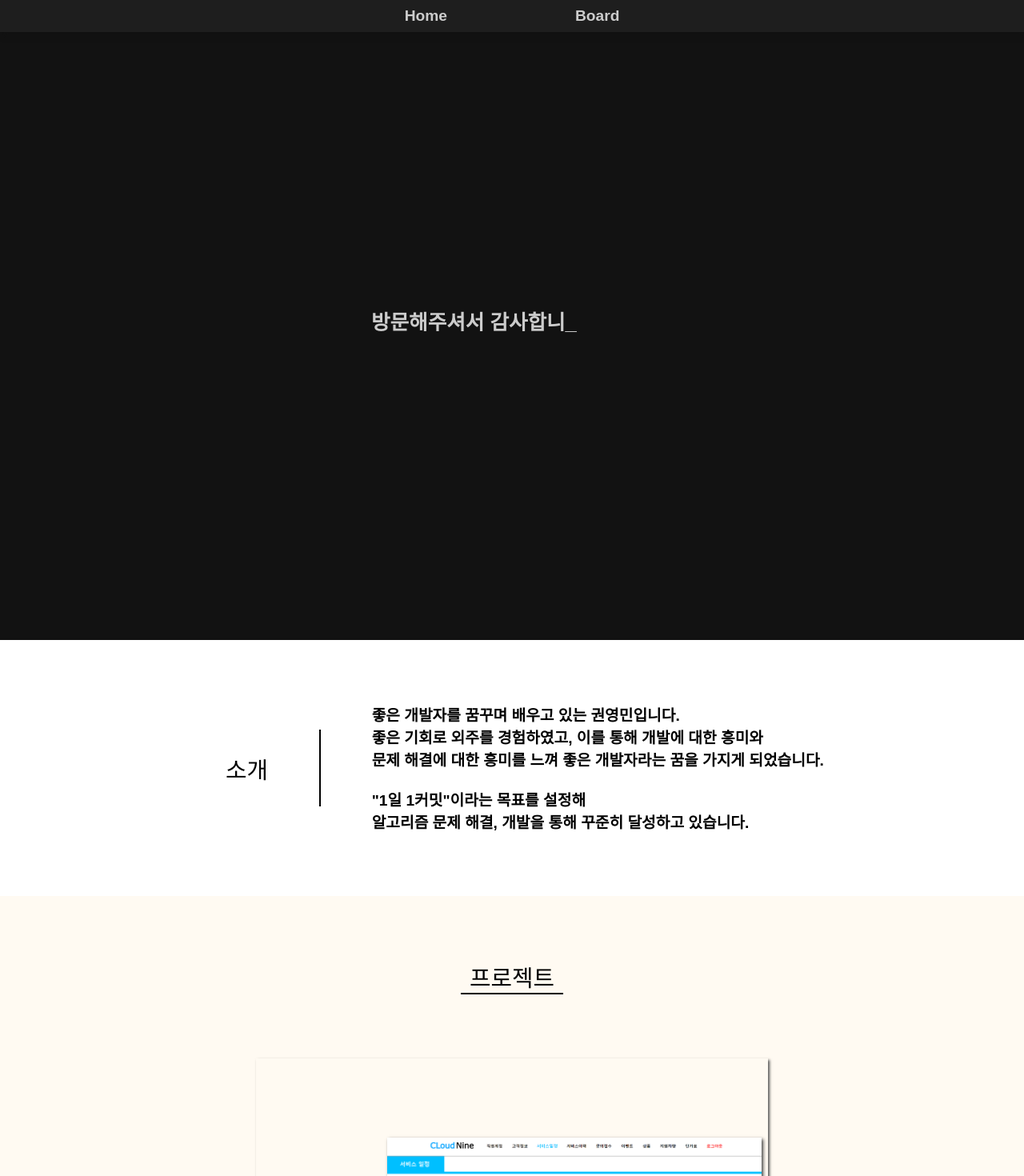
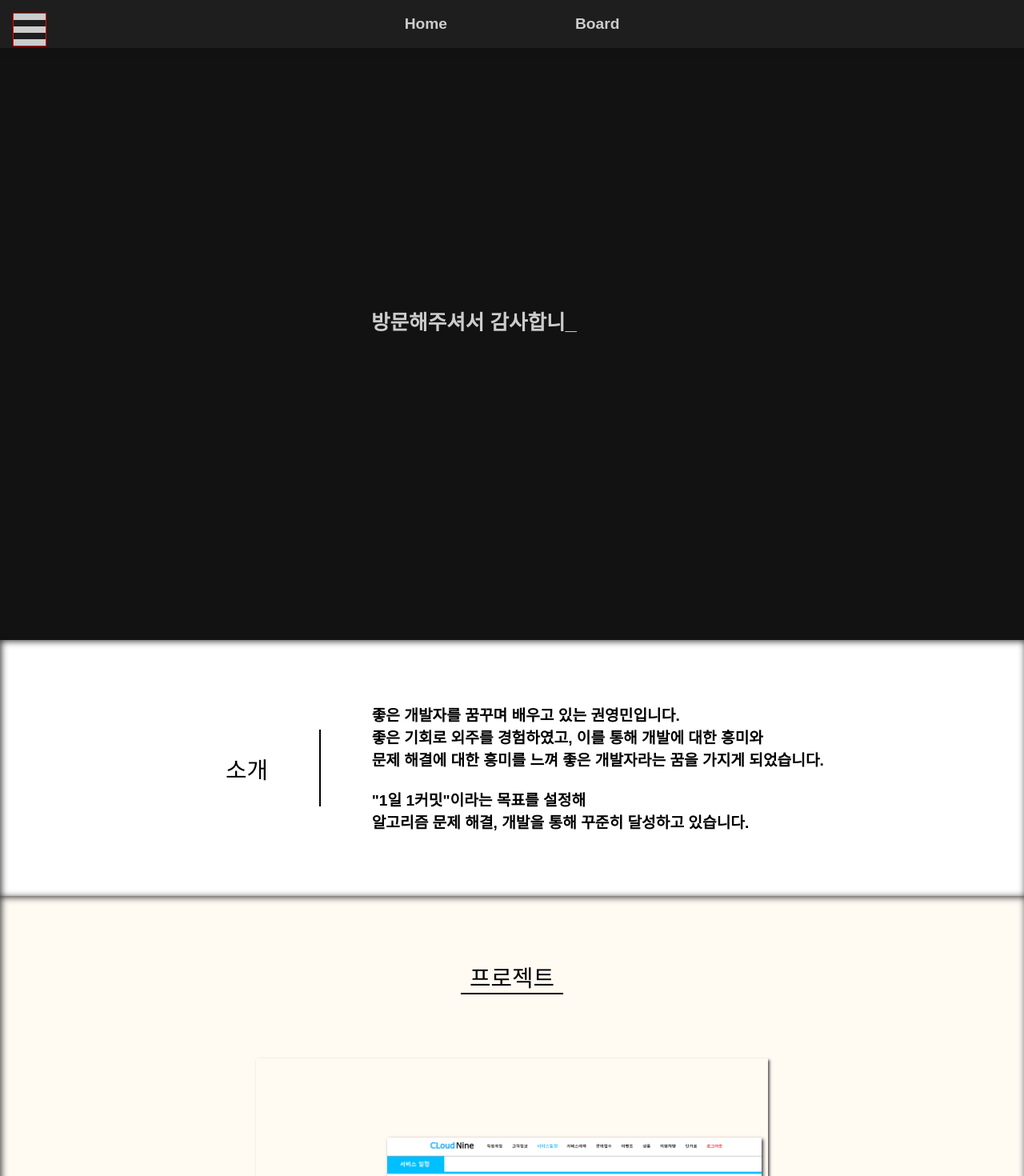
Before and after one commit to ymkwon3/web, a React (Create React App) app in the folder web/: page /#/ in a window 1280 px wide. Shown: the top 1470 px of the page at 80% size. Built offline with nearby package versions, Linux system fonts and the light colour scheme.

Commit message:
네비 햄버거 버튼 추가

```diff
--- a/web/src/App.jsx
+++ b/web/src/App.jsx
@@ -9,12 +9,23 @@ import MainPage from './components/MainPage';
 import Board from './components/Board';
 // intro page
 
+// todo : dark mode, light mode
+
 function App() {
   const naviRef = useRef();
-
+  const [menuActive, setMenuActive] = useState(false);
+  const menuClick = () => {
+    setMenuActive(!menuActive);
+  };
   return (
     <>
       <div className="App">
+        <div className='menu-bar-container' onClick={menuClick}>
+          <div className={menuActive ? "menu-change menu-bar1" : "menu-bar1"}></div>
+          <div className={menuActive ? "menu-change menu-bar2" : "menu-bar2"}></div>
+          <div className={menuActive ? "menu-change menu-bar3" : "menu-bar3"}></div>
+        </div>
+
         <HashRouter>
           <div className="navi flex-row" ref={naviRef}>
             <Link to="/">Home</Link>
--- a/web/src/components/MainPage.jsx
+++ b/web/src/components/MainPage.jsx
@@ -72,7 +72,7 @@ function App(props) {
                 {header}{cursor}
             </div>
         </div>
-        <div className="App-aboutMe flex-row">
+        <div className="box-shadow-inset App-aboutMe flex-row">
             <div className="subTitle" ref={(e) => slideRef.current[0] = e} style={{ opacity: 0 }}>
                 소개
             </div>
@@ -90,7 +90,7 @@ function App(props) {
                 알고리즘 문제 해결, 개발을 통해 꾸준히 달성하고 있습니다.
             </div>
         </div>
-        <div className="App-project flex-column">
+        <div className="box-shadow-inset App-project flex-column">
             <Project />
         </div>
     </>
--- a/web/src/components/board.jsx
+++ b/web/src/components/board.jsx
@@ -84,7 +84,7 @@ function App(props) {
     }
 
     return (
-        <div className='board flex-column'>
+        <div className='box-shadow-inset board flex-column'>
             <ul className='scroll-y flex-column'>
                 {boardList}
             </ul>
--- a/web/src/css/App.css
+++ b/web/src/css/App.css
@@ -11,6 +11,10 @@ body {
   background-color: rgb(12, 12, 12);
   font-size: 10px;
   transition: 0.2s all;
+}
+
+.box-shadow-inset {
+  box-shadow: inset 0.1rem 0.1rem 0.5rem #333333;
 }
 
 .App {
@@ -156,7 +160,7 @@ body {
 }
 
 .navi {
-  height: 5vh;
+  height: 7.5vh;
   overflow: hidden;
   width: 100vw;
   background-color: #1e1e1e;;
@@ -184,64 +188,6 @@ body {
   top: 0;
 }
 
-.menu-button {
-  position: fixed;
-  display: inline-block!important;
-  content: none;
-  top: 1rem;
-  left: 1rem;
-  cursor: pointer;
-  z-index: 3;
-}.menu-button:hover > div{
-  width: 2.5rem!important;
-}
-
-.menu-bar1, .menu-bar2, .menu-bar3 {
-  width: 1.5rem;
-  height: 0.5rem;
-  background-color: black;
-  margin: 0.5rem 0;
-  transition: 0.5s;
-}
-
-.menu-bar2 {
-  width: 1.0rem!important;
-}
-
-.menu-bar3 {
-  width: 2.0rem!important;
-}
-
-.menu-bar1.menu-change {
-  width: 2.5rem!important;
-  transform: translateY(1.0rem) rotate(-45deg) ;
-}
-.menu-bar2.menu-change {
-  opacity: 0;
-}
-.menu-bar3.menu-change {
-  width: 2.5rem!important;
-  transform: translateY(-1.0rem) rotate(45deg) ;
-}
-
-.menu {
-  height: 100%;
-  width: 0;
-  position: fixed;
-  z-index: 2;
-  background-color: #333333;
-  overflow-x: hidden;
-  transition: 0.5s;
-  padding-top: 60px;
-}
-
-.menu > div {
-  font-size: 1.8rem;
-  margin: 1rem 0;
-  cursor: pointer;
-  user-select: none;
-}
-
 .scroll-y {
   height: 80vh;
   width: 50vw;
@@ -263,6 +209,40 @@ body {
   color: black;
   font-weight: bold;
   font-size: 1.4rem;
+}
+
+.menu-bar1, .menu-bar2, .menu-bar3 {
+  z-index: 10;
+  width: 2.5rem;
+  height: 0.5rem;
+  margin-bottom: 0.5rem;
+  background-color: rgb(204, 204, 204);
+  mix-blend-mode: difference;
+  transition: 0.2s;
+}
+
+.menu-bar-container {
+  display: inline-block!important;
+  width: 2.5rem;
+  height: 2.5rem;
+  position: fixed;
+  left: 1rem;
+  top: 1rem;
+  z-index: 11;
+  cursor: pointer;
+  border: 1px solid red;
+}
+
+.menu-change.menu-bar1 {
+  -webkit-transform: rotate(-45deg) translate(-9px, 6px);
+  transform: rotate(-45deg) translate(-9px, 6px);
+}
+
+.menu-change.menu-bar2 {opacity: 0;}
+
+.menu-change.menu-bar3 {
+  -webkit-transform: rotate(45deg) translate(-8px, -8px);
+  transform: rotate(45deg) translate(-8px, -8px);
 }
 
 @keyframes slideInLeft {
```
